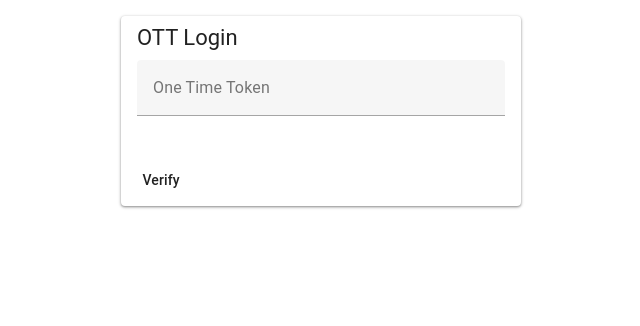
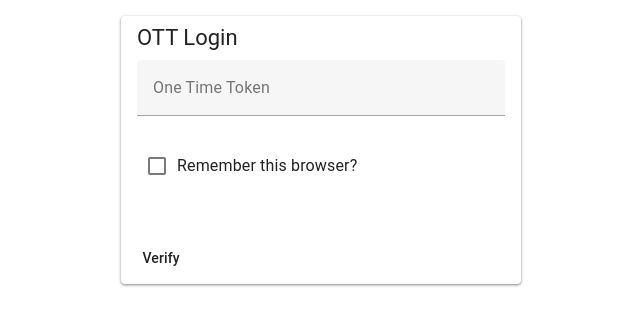
Before and after one commit to kuanhc96/roots-app, a Nuxt app in the folder auth-server/frontend/: page /ott/login in a window 1280 px wide. Shown: the top 326 px of the page, without its empty margins (319-959 px from the left). Built offline with nearby package versions, Linux system fonts and the light colour scheme; no server answers.

Commit message:
feat: add remember my browser checkbox

```diff
--- a/auth-server/frontend/components/OttLoginForm.vue
+++ b/auth-server/frontend/components/OttLoginForm.vue
@@ -8,6 +8,7 @@
       <v-card-title>OTT Login</v-card-title>
       <v-card-text>
         <v-text-field name="ott" label="One Time Token" type="text" />
+        <v-checkbox name="rememberBrowser" value="true" label="Remember this browser?" />
       </v-card-text>
       <v-card-actions>
         <v-btn type="submit">Verify</v-btn>
```
